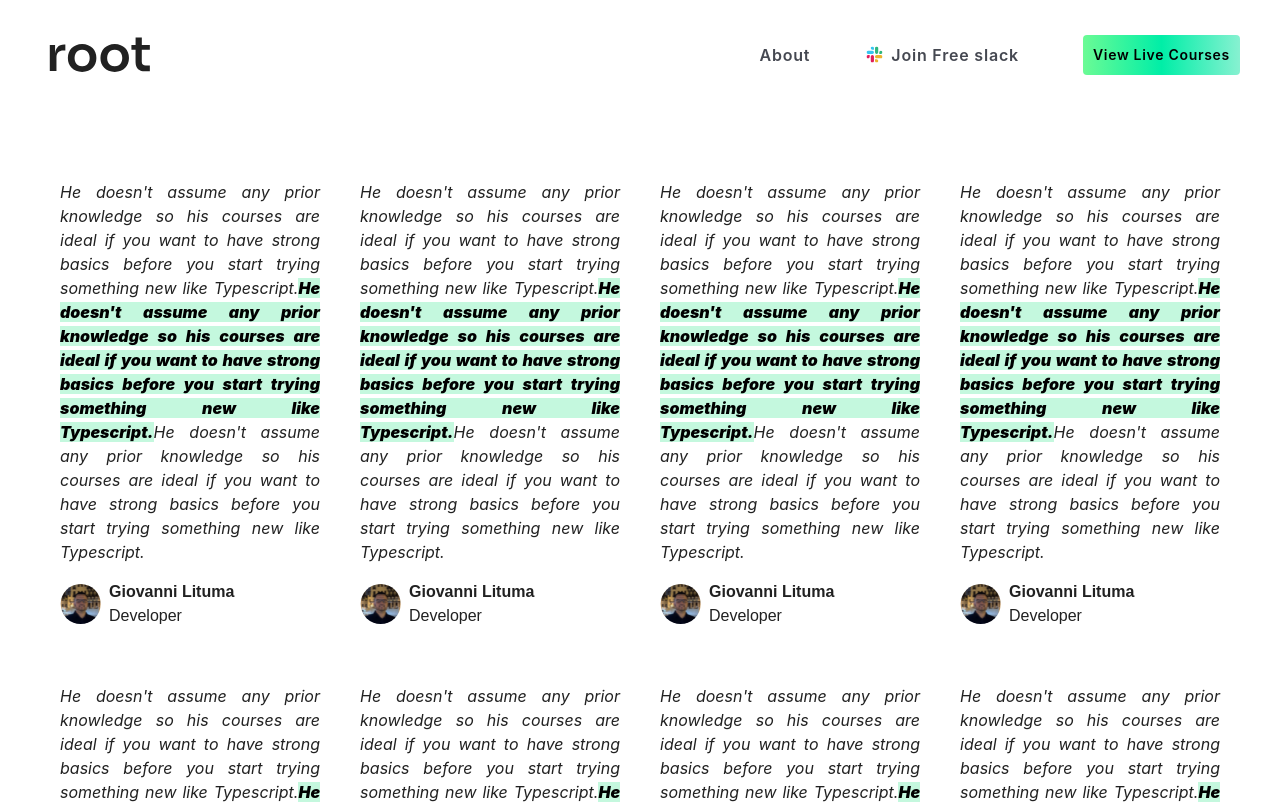
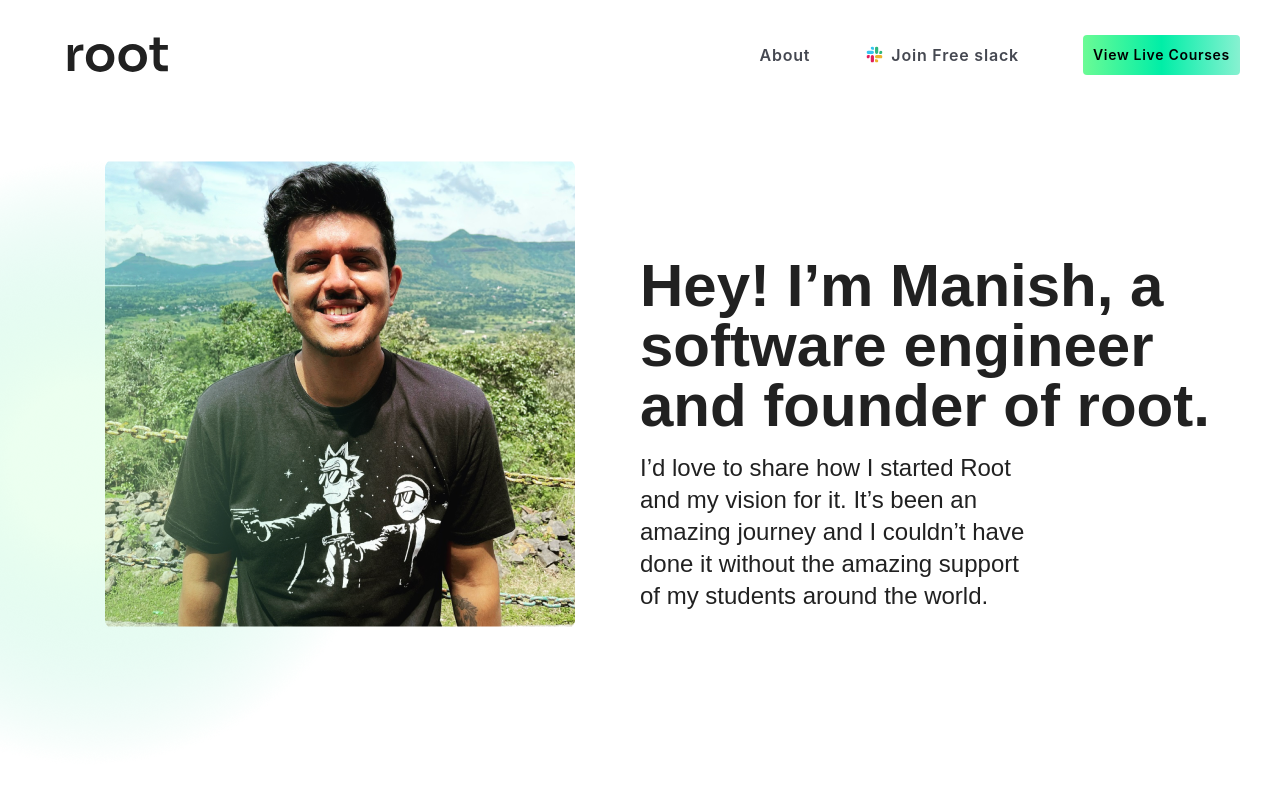
Before and after one commit to csudani7/root-web-ui, a Next.js app: page /about in a window 1280 px wide. Shown: the top 804 px of the page. Built offline with nearby package versions, Linux system fonts and the light colour scheme.

Commit message:
feat: Added About Landing Slice section

```diff
--- a/src/components/Header/Header.tsx
+++ b/src/components/Header/Header.tsx
@@ -32,8 +32,8 @@ export default function Header({ headerMainLinks }: HeaderProps) {
           <div className="md:px-10 md:py-6">
             <div className="flex justify-between items-center lg:justify-start lg:space-x-10">
               <div className="flex justify-start items-center lg:w-0 lg:flex-1 py-1">
-                <a href={routes.home} className="flex flex-col pl-1.5">
-                  <img src="/logo-primary.svg" alt="logo" />
+                <a href={routes.home} className="flex flex-col pl-6">
+                  <img src="/logo-primary.svg" alt="logo" className="w-16 h-16 md:w-full md:h-full"/>
                 </a>
               </div>
               <div
--- a/src/components/Header/SideMenu.tsx
+++ b/src/components/Header/SideMenu.tsx
@@ -26,7 +26,7 @@ export default function SideMenu({
           <div className="bg-transparent flex">
             <h1 className="font-inter font-medium uppercase text-2xl">
               <a href={routes.home} onClick={onHamburgerMenuClick}>
-                <img src="/logo-primary.svg" alt="logo" />
+                <img src="/logo-primary.svg" alt="logo" className="w-16 h-16 md:w-full md:h-full"/>
               </a>
             </h1>
           </div>
--- /dev/null
+++ b/src/components/layouts/About/AboutLandingSlice.tsx
@@ -0,0 +1,20 @@
+import React from 'react';
+import ImageComponent from '../../ui/Image';
+import LandingBanner from '../../ui/LandingBanner';
+
+export default function AboutLandingSlice() {
+  return (
+    <div className="relative px-6 md:px-10 lg:px-10 pt-24 md:pt-40">
+      <div className="hidden md:block md:absolute md:left-0">
+        <ImageComponent src="/png/light-green-shadow.png" alt="light-green-shadow" />
+      </div>
+      <LandingBanner
+        title="Hey! I’m Manish, a software engineer and founder of root."
+        content="I’d love to share how I started Root and my vision for it. It’s been an amazing journey
+        and I couldn’t have done it without the amazing support of my students around the world."
+        sectionImagesrc="/png/manish.png"
+        alt="manish-tutor"
+      />
+    </div>
+  );
+}
--- a/src/components/ui/CardWithTextGlow/index.tsx
+++ b/src/components/ui/CardWithTextGlow/index.tsx
@@ -14,7 +14,7 @@ const CardWithTextGlow = ({
   authorDesignation,
 }: CardWithTextGlowProps) => {
   return (
-    <div className="m-5 items-center text-justify">
+    <div className="mx-0 my-5 md:my-5 md:mx-5 items-center text-justify">
       <p className="italic text-titleBlack font-inter">
         {feedBackText}
         <mark className="bg-mintTulip font-semibold">
--- /dev/null
+++ b/src/components/ui/LandingBanner/index.tsx
@@ -0,0 +1,31 @@
+import React from 'react';
+import ImageComponent from '../Image';
+import AnimatedSlideInContainer from '../AnimatedSlideInContainer';
+
+interface LandingBannerProps {
+  title: string;
+  content: string;
+  sectionImagesrc: string;
+  alt?: string;
+}
+
+export default function LandingBanner({
+  sectionImagesrc,
+  alt,
+  title,
+  content,
+}: LandingBannerProps) {
+  return (
+    <div className="flex flex-col-reverse md:grid md:grid-cols-2">
+      <AnimatedSlideInContainer>
+        <ImageComponent src={sectionImagesrc} alt={alt} className="mx-auto" />
+      </AnimatedSlideInContainer>
+      <div className="flex flex-col md:flex md:flex-col space-y-4 md:space-y-0 py-4 md:py-24">
+        <div className="font-sora font-bold text-titleBlack text-5xl md:text-6xl">{title}</div>
+        <div className="md:w-2/3 font-sora font-medium text-titleBlack text-xl md:text-2xl pt-4">
+          {content}
+        </div>
+      </div>
+    </div>
+  );
+}
--- a/src/pages/about.tsx
+++ b/src/pages/about.tsx
@@ -3,6 +3,7 @@ import dynamic from 'next/dynamic';
 
 const WebHeader = dynamic(() => import('../components/ui/WebHeader'));
 const PageLayout = dynamic(() => import('../components/layouts'));
+const AboutLandingSlice = dynamic(() => import('../components/layouts/About/AboutLandingSlice'));
 const TutorPlaceSlice = dynamic(() => import('../components/layouts/About/TutorPlaceSlice'));
 const StatsCounterSlice = dynamic(() => import('../components/layouts/About/StatsCounterSlice'));
 const PromotionSlice = dynamic(() => import('../components/layouts/Home/PromotionSlice'));
@@ -16,6 +17,7 @@ export default function AboutPage() {
     <>
       <WebHeader />
       <PageLayout>
+        <AboutLandingSlice />
         <FeedbackSlice isTitleShow={false} isShadowShow={false} />
         <TutorPlaceSlice />
         <StatsCounterSlice />
```
Also changed, not shown: public/png/manish.png (added).
